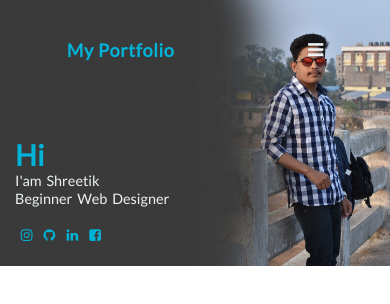
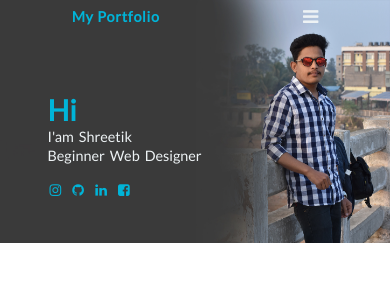
Before and after one commit to shreetik/My-Portfolio.github.io, a plain HTML site: page index.html in a window 390 px wide. Drawn offline with Linux system fonts and the light colour scheme.

Commit message:
font size change

```diff
--- a/style.css
+++ b/style.css
@@ -148,15 +148,15 @@ html {
   .first {
     background-size: 100% auto;
   }
-  /* .nav {
-    height: 47px;
-  } */
-  /* .logo a {
-    font-size: 20px;
-  } */
+  .nav {
+    height: 4.7rem;
+  }
+  .logo a {
+    font-size: 2rem;
+  }
   .box2 {
-    width: 25.7rem;
-    height: 23.1rem;
+    width: 34.7rem;
+    height: 29.1rem;
   }
   .box1 {
     width: 21.5rem;
@@ -164,15 +164,15 @@ html {
   }
   #hi {
     font-size: 4rem;
-    margin-bottom: 1rem;
+    margin-bottom: 1.2rem;
   }
   .box1 h1 {
     font-size: 2rem;
     line-height: 2.6rem;
   }
   .con-icon {
-    right: 10.9rem;
-    top: 16.8rem;
+    right: 15.9rem;
+    top: 19.8rem;
     justify-content: space-around;
   }
    .con-icon i {
```
